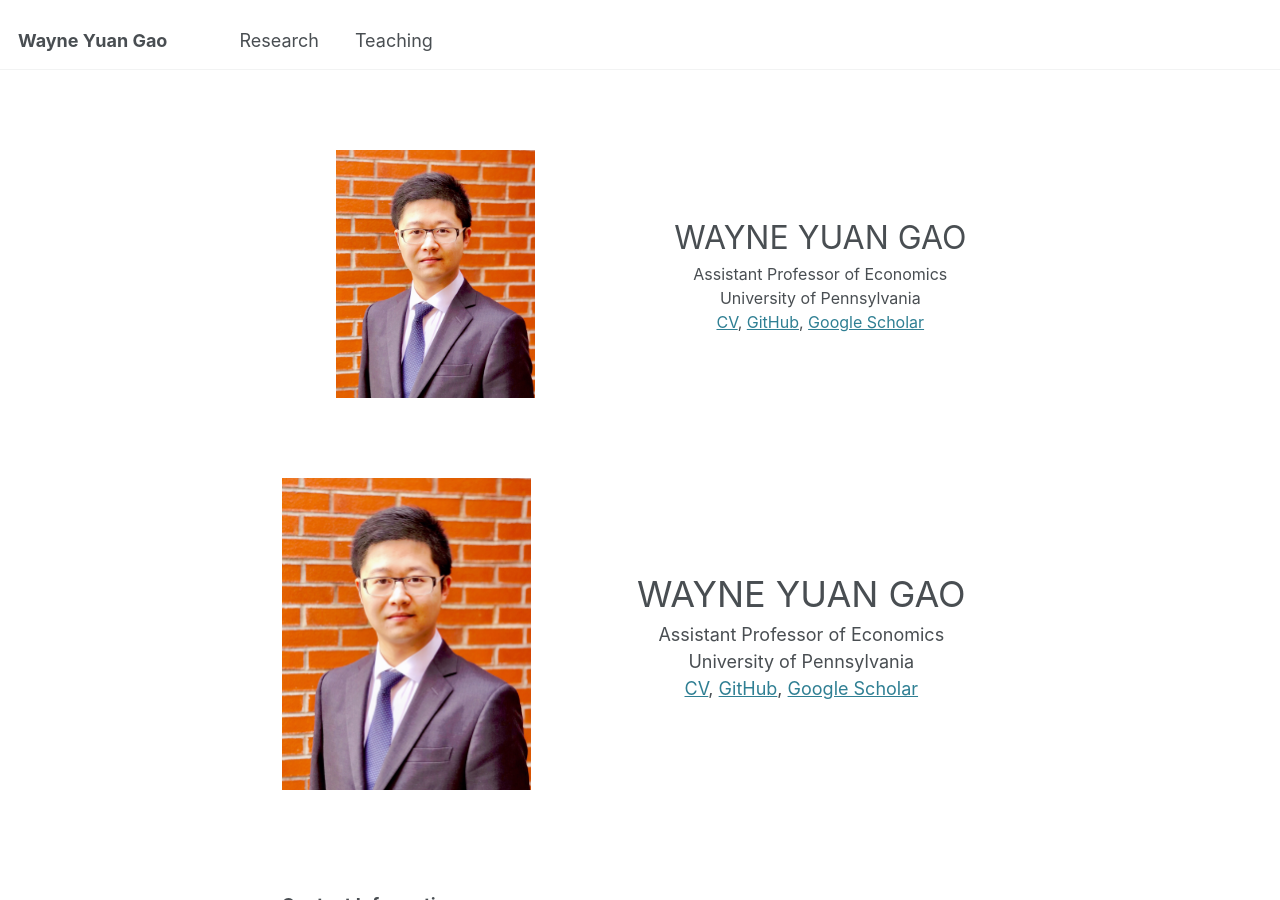
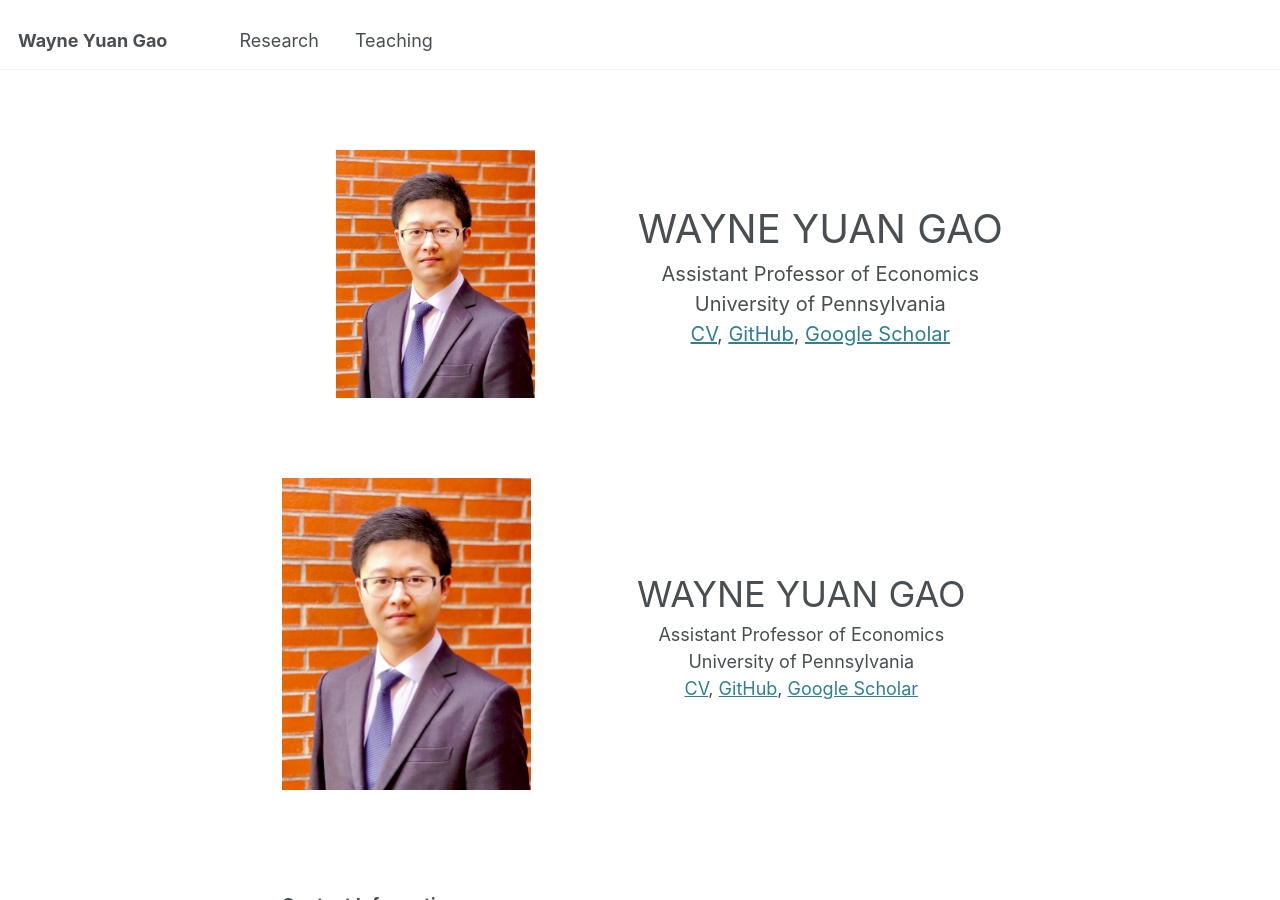
Before and after one commit to wayne-y-gao/wayne-y-gao.github.io, a Jekyll site: the page built from _pages/about.md, in a window 1280 px wide and 900 px high. Built offline with Jekyll 4.4.1, drawn with Linux system fonts in a browser that asks for light colours.

Commit message:
Update about.md

```diff
--- a/_pages/about.md
+++ b/_pages/about.md
@@ -12,10 +12,10 @@ redirect_from:
     <img src="images/BrickLargeS.jpg" alt="Profile Image" style="width:80%;">
   </div>
   <div class="flex-item-right" >
-    <div style="text-align: center; font-size: 32px; align-items: center;">
+    <div style="text-align: center; font-size: 40px; align-items: center;">
       WAYNE YUAN GAO
     </div>
-    <div style="text-align: center; font-size: 16px; align-items: center;">
+    <div style="text-align: center; font-size: 20px; align-items: center;">
       Assistant Professor of Economics<br>
       University of Pennsylvania<br>
       <a href="files/GaoWayne_CV250210.pdf">CV</a>,
```
